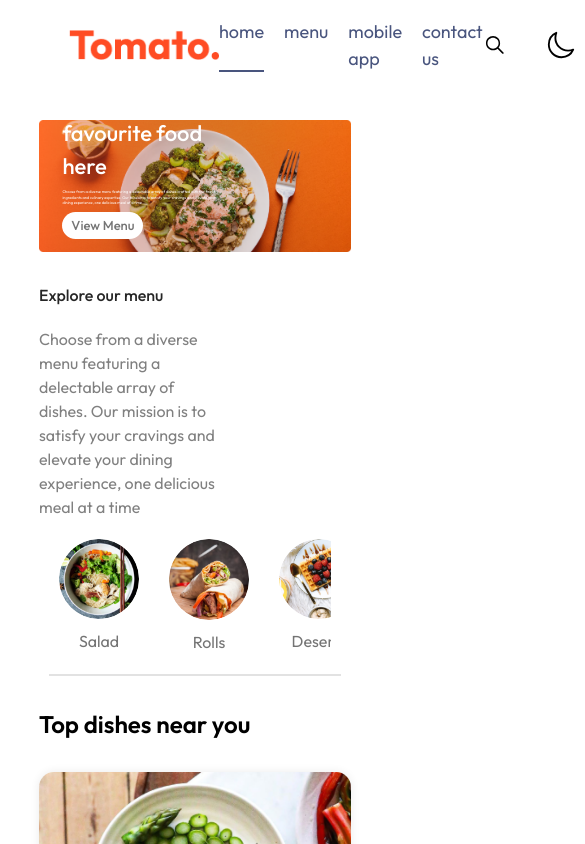
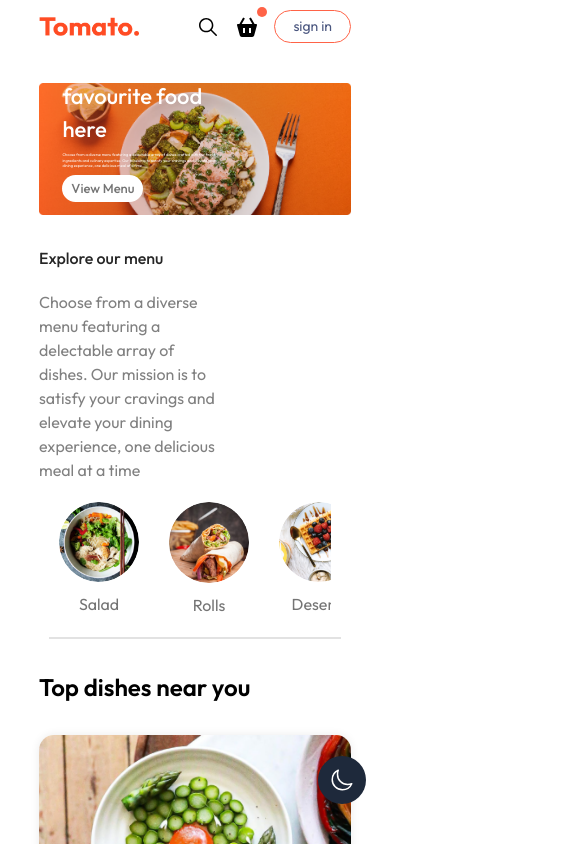
Before and after one commit to PasinduAR/Food-Delivery, a React (Vite) app in the folder frontend/: page / in a window 390 px wide. Shown: the top 844 px of the page, 585 px wide, since content can reach past the window. Built offline with nearby package versions, Linux system fonts and the light colour scheme.

Commit message:
start responsive for food-del

```diff
--- a/frontend/src/components/AppDownload.jsx/AppDownload.jsx
+++ /dev/null
@@ -1,19 +0,0 @@
-import React from 'react'
-import './AppDownload.css'
-import { assets } from '../../assets/assets'
-
-const AppDownload = () => {
-  return (
-    <div>
-      <div className="app-download" id='app-download'>
-        <p>For Better Experience download <br /> Tomato App</p>
-        <div className="flex justify-center gap-[max(2vw, 10px)] mt-[40px]">
-          <img className='w-[max(30vw, 120px)] max-w-[180px] duration-500 cursor-pointer transition-transform transform hover:scale-105 ' src={assets.play_store} alt="" />
-          <img className='w-[max(30vw, 120px)] max-w-[180px] duration-500 cursor-pointer transition-transform transform hover:scale-105 ' src={assets.app_store} alt="" />
-        </div>
-      </div>
-    </div>
-  )
-}
-
-export default AppDownload
--- a/frontend/src/components/AppDownload.jsx/AppDownload.css
+++ b/frontend/src/components/AppDownload/AppDownload.css
@@ -1,11 +1,11 @@
-.app-download {
+/* .app-download {
   margin: auto auto;
   margin-top: 100px;
   font-size: max(3vw, 20px);
   text-align: center;
   font-weight: 500;
 }
-/* .app-download-platform {
+.app-download-platform {
   display: flex;
   justify-content: center;
   gap: max(2vw, 10px);
--- /dev/null
+++ b/frontend/src/components/AppDownload/AppDownload.jsx
@@ -0,0 +1,19 @@
+import React from 'react'
+import './AppDownload.css'
+import { assets } from '../../assets/assets'
+
+const AppDownload = () => {
+  return (
+    <div>
+      <div className="mx-auto my-auto mt-[100px] text-[max(3vw,20px)] text-center font-medium " id='app-download'>
+        <p>For Better Experience download <br /> Tomato App</p>
+        <div className="flex justify-center gap-[max(2vw,10px)] mt-[40px]">
+          <img className='w-[max(30vw,120px)] max-w-[180px] duration-500 cursor-pointer transition-transform transform hover:scale-105 ' src={assets.play_store} alt="" />
+          <img className='w-[max(30vw,120px)] max-w-[180px] duration-500 cursor-pointer transition-transform transform hover:scale-105 ' src={assets.app_store} alt="" />
+        </div>
+      </div>
+    </div>
+  )
+}
+
+export default AppDownload
--- a/frontend/src/components/Footer/Footer.css
+++ b/frontend/src/components/Footer/Footer.css
@@ -28,7 +28,7 @@
 }
 .footer-content-right h2 , .footer-content-center h2 {
   color: white;
-} */
+}
 .footer-social-icon img {
   width: 40px;
   margin-right: 15px;
@@ -39,4 +39,4 @@
   margin: 20px;
   background-color: grey;
   border: none;
-}
+} */
--- a/frontend/src/components/Navbar/Navbar.css
+++ b/frontend/src/components/Navbar/Navbar.css
@@ -53,3 +53,47 @@
   top: -8px;
   right: -8px;
 }  */
+
+/* Responsive */
+@media (max-width: 1050px) {
+  .navbar .logo {
+    width: 140px;
+  }
+  .navbar-menu {
+    gap: 20px;
+    font-size: 17px;
+  }
+  .navbar-right {
+    gap: 30px;
+  }
+  .navbar-right img {
+    width: 22px;
+  }
+  .navbar-right button {
+    padding: 8px 25px;
+  }
+}
+@media (max-width: 900px) {
+  .navbar .logo {
+    width: 120px;
+  }
+  .navbar-menu {
+    gap: 15px;
+    font-size: 16px;
+  }
+  .navbar-right {
+    gap: 20px;
+  }
+  .navbar-right img {
+    width: 20px;
+  }
+  .navbar-right button {
+    padding: 7px 20px;
+    font-size: 15px;
+  }
+}
+@media (max-width: 750px) {
+  .navbar-menu {
+    display: none;
+  }
+}
--- a/frontend/src/components/Navbar/Navbar.jsx
+++ b/frontend/src/components/Navbar/Navbar.jsx
@@ -19,30 +19,30 @@ const Navbar = () => {
     }
 
   return (
-    <div className=' px-[30px] py-[10px] flex justify-between items-center dark:bg-slate-900 dark:text-white'>
-      <img src={assets.logo} alt="" className="w-[150px]" />
-      <ul className='flex list-none gap-[20px] text-[#49557e] dark:text-white text-[18px]'>
+    <div className=' px-0 lg:px-[30px] py-[10px] flex justify-between items-center dark:bg-slate-900 dark:text-white '>
+      <img src={assets.logo} alt="" className=" lg:w-[150px] w-[100px]" />
+      <ul className=' hidden md:flex list-none text-[16px] gap-[15px] lg:gap-[20px] text-[#49557e] dark:text-white lg:text-[18px] '>
         <li onClick={() =>setMenu("home") } className={`cursor-pointer ${menu==="home"?"active":""}`}>home</li>
         <li onClick={() =>setMenu("menu") } className={`cursor-pointer ${menu==="menu"?"active":""}`}>menu</li>
         <li onClick={() =>setMenu("mobile-app") } className={`cursor-pointer ${menu==="mobile-app"?"active":""}`}>mobile app</li>
         <li onClick={() =>setMenu("contact-us") } className={`cursor-pointer ${menu==="contact-us"?"active":""}`}>contact us</li>
       </ul>
-      <div className="flex items-center gap-[40px]">
-        <IoIosSearch className=' text-3xl'/>
-      <button onClick={()=> darkModeHandler()}>
+      <div className="flex items-center gap-[15px] lg:gap-[40px]">
+        <IoIosSearch className=' text-2xl lg:text-3xl'/>
+      <button onClick={()=> darkModeHandler()} className=' fixed bottom-10 bg-slate-800 p-3 rounded-full text-white z-50 right-6 sm:relative sm:right-0 sm:bottom-0 sm:bg-transparent sm:text-inherit sm:block'>
           {
 
-              dark && <MdOutlineWbSunny className=' text-3xl'/> // render sunny when dark is true
+              dark && <MdOutlineWbSunny className=' text-2xl lg:text-3xl'/> // render sunny when dark is true
           }
           {
-              !dark && <IoMoonOutline className=' text-3xl'/> // render moon when dark is false
+              !dark && <IoMoonOutline className=' text-2xl lg:text-3xl'/> // render moon when dark is false
           }
       </button>
         <div className="relative">
-          <BiSolidBasket className=' text-3xl'/>
+          <BiSolidBasket className=' text-2xl lg:text-3xl'/>
           <div className="absolute min-w-[10px] min-h-[10px] bg-[#ff6347] rounded-[5px] top-[-8px] right-[-8px]"></div>
         </div>
-        <button className=' bg-transparent text-[16px] text-[#49557e] border-solid border-[1px]  border-[#ff6347] px-[30px] py-[10px] rounded-[50px] cursor-pointer duration-300 hover:bg-[#fff4f2] dark:text-white dark:hover:text-slate-900'>sign in</button>
+        <button className=' bg-transparent text-[14px] lg:text-[16px] text-[#49557e] border-solid border-[1px]  border-[#ff6347] px-[18px] py-[5px] lg:px-[30px] lg:py-[10px] rounded-[50px] cursor-pointer duration-300 hover:bg-[#fff4f2] dark:text-white dark:hover:text-slate-900'>sign in</button>
       </div>
     </div>
   )
```
